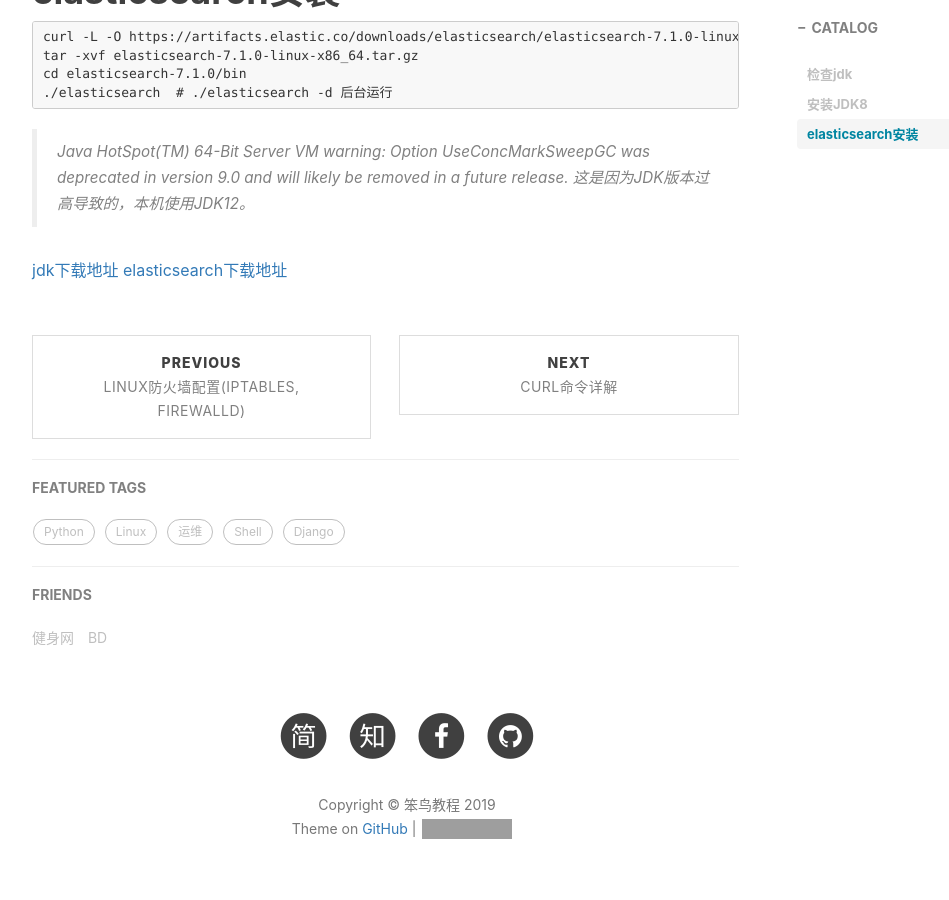
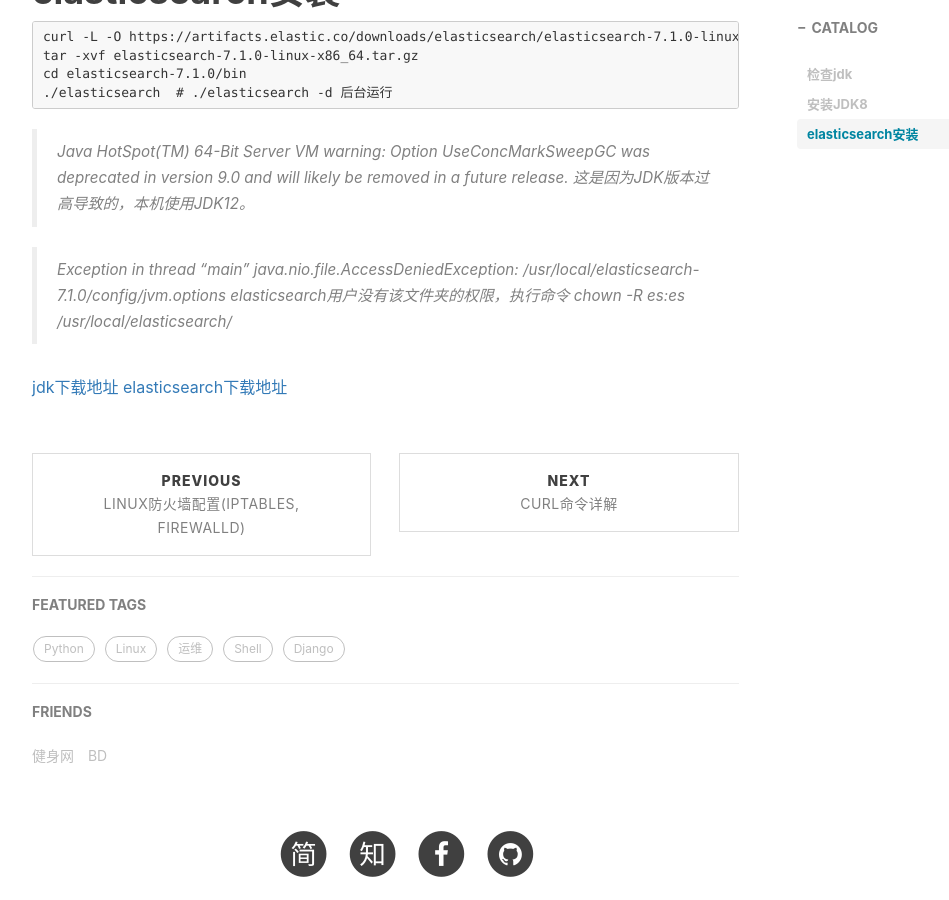
Before and after one commit to handerfly/handerfly.github.io, a Jekyll site: the page built from _posts/2019-05-26-Elasticsearch总结.md, in a window 1280 px wide and 900 px high, scrolled down 1678 px. Shown: the whole window, without its empty margins (233-1182 px from the left). Built offline with Jekyll 4.4.1, drawn with Linux system fonts in a browser that asks for light colours; nearby versions of some CDN libraries; comment, search, counter and statistics services are not loaded; grey boxes are pictures that could not be loaded.

Commit message:
Update 2019-05-26-Elasticsearch总结.md

```diff
--- a/_posts/2019-05-26-Elasticsearch总结.md
+++ b/_posts/2019-05-26-Elasticsearch总结.md
@@ -65,5 +65,9 @@ cd elasticsearch-7.1.0/bin
 > Java HotSpot(TM) 64-Bit Server VM warning: Option UseConcMarkSweepGC was deprecated in version 9.0 and will likely be removed in a future release.
 这是因为JDK版本过高导致的，本机使用JDK12。
 
+> Exception in thread "main" java.nio.file.AccessDeniedException: /usr/local/elasticsearch-7.1.0/config/jvm.options
+elasticsearch用户没有该文件夹的权限，执行命令
+chown -R es:es /usr/local/elasticsearch/
+
 [jdk下载地址](https://www.oracle.com/technetwork/java/javase/downloads/index.html)
 [elasticsearch下载地址](https://www.elastic.co/guide/en/elasticsearch/reference/current/getting-started-install.html)
```
